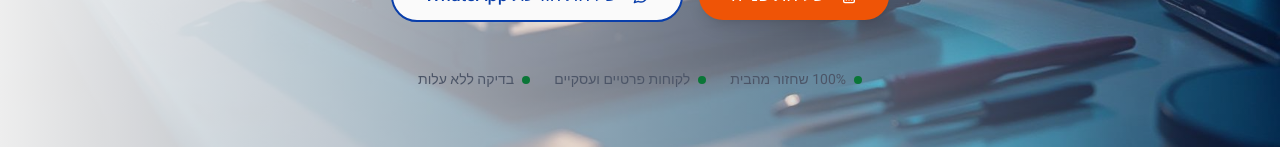
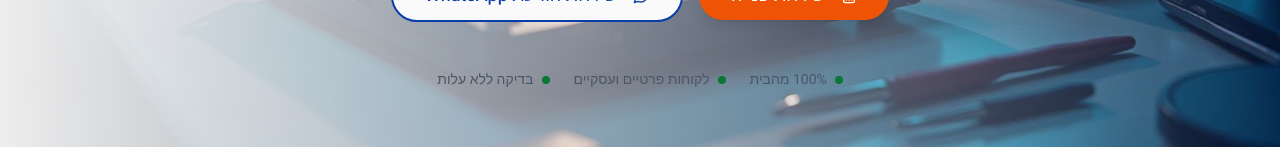
Before and after one commit to infected-computer/data-safe-recovery-now, a React (Vite) app: page / in a window 1280 px wide. Shown: the part 567-714 px from the top of the page. Built offline with nearby package versions, Linux system fonts and the light colour scheme.

Commit message:
Code edited in Lovable Code Editor
Edited UI in Lovable

```diff
--- a/src/components/HeroSection.tsx
+++ b/src/components/HeroSection.tsx
@@ -73,7 +73,7 @@ export const HeroSection = () => {
           <div className="flex flex-wrap justify-center gap-6 text-sm text-muted-foreground font-hebrew" role="list">
             <div className="flex items-center gap-2" role="listitem">
               <div className="w-2 h-2 bg-success rounded-full" aria-hidden="true"></div>
-              <span>100% שחזור מהבית</span>
+              <span>100% מהבית</span>
             </div>
             <div className="flex items-center gap-2" role="listitem">
               <div className="w-2 h-2 bg-success rounded-full" aria-hidden="true"></div>
```
